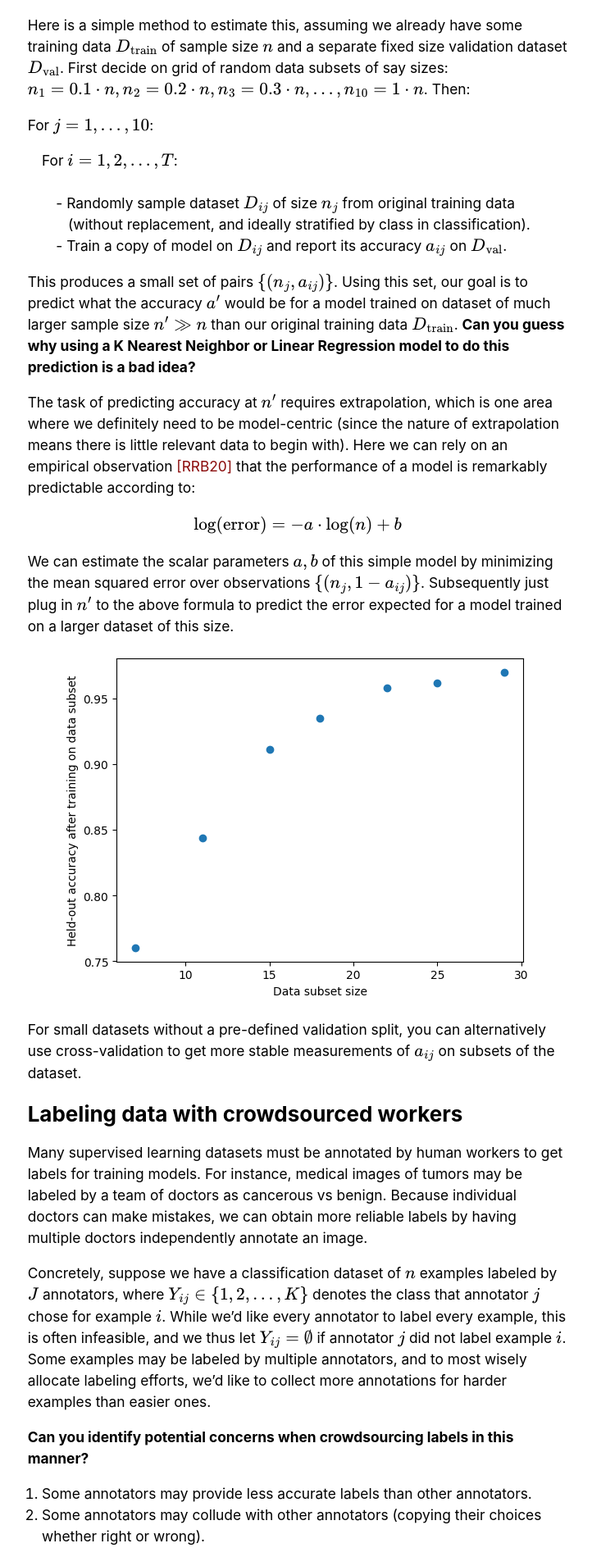
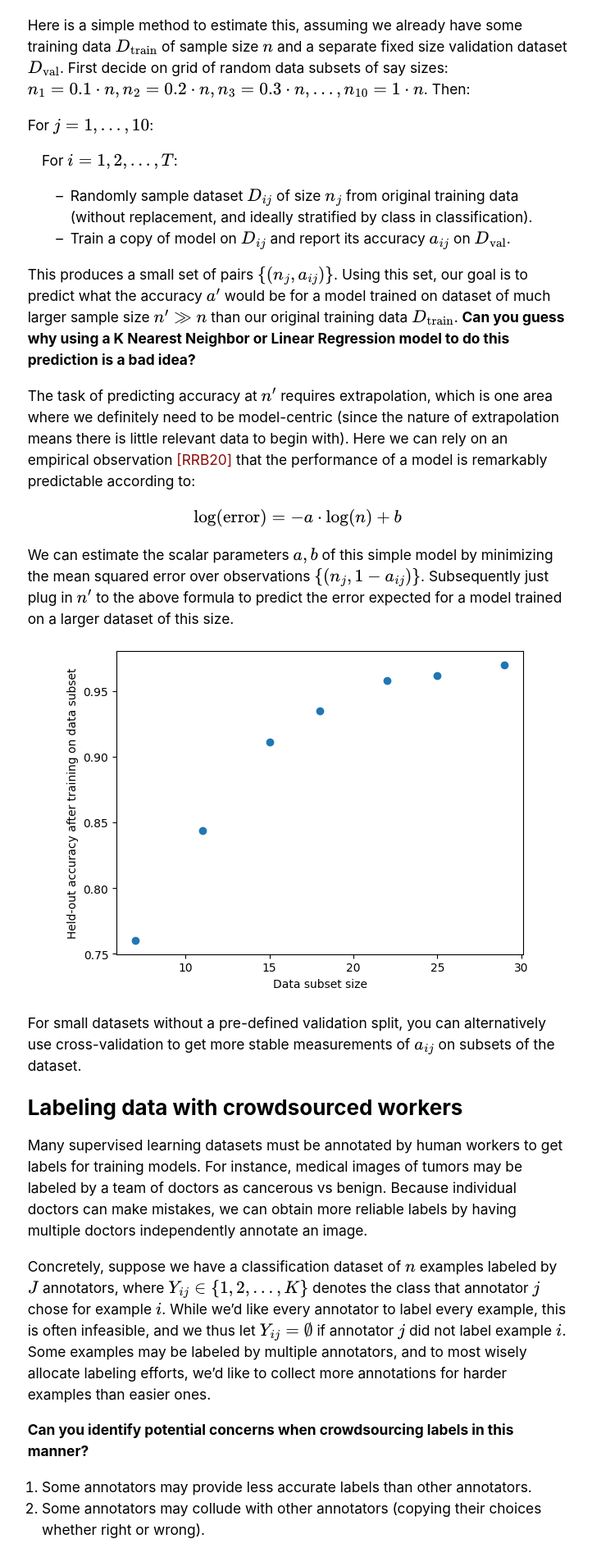
Before and after one commit to dcai-course/dcai-course, a Jekyll site: the page built from _lectures/dataset-creation-curation.md, in a window 1280 px wide. Shown: the part 2810-4709 px from the top of the page at 82% size, without its empty margins (277-999 px from the left). Built offline with Jekyll 4.4.1, drawn with Linux system fonts in a browser that asks for light colours.

```diff
--- a/_lectures/dataset-creation-curation.md
+++ b/_lectures/dataset-creation-curation.md
@@ -89,21 +89,16 @@ Consider an application where you want to train a classifier to achieve at least
 Here is a simple method to estimate this, assuming we already have some training data $D_\text{train}$ of sample size $n$ and a separate fixed size validation dataset $D_\text{val}$.
 First decide on grid of random data subsets of say sizes: $n_1 = 0.1 \cdot n, n_2 = 0.2 \cdot n, n_3 = 0.3 \cdot n, ..., n_{10} = 1 \cdot n$. Then:
 
-For $j = 1,\dots, 10$:
-<ul>
-For $i = 1, 2, ..., T$:
-
-  <ul>
-    <br>
-    - Randomly sample dataset $D_{ij}$ of size $n_j$ from original training data
-    <br>
-    &nbsp;&nbsp; (without replacement, and ideally stratified by class in classification).
-    <br>
-    - Train a copy of model on $D_{ij}$ and report its accuracy $a_{ij}$ on $D_\text{val}$.
-  </ul>
-
-</ul>
-
+<p>For $j = 1,\dots, 10$:</p>
+<div class="indent">
+  <p>For $i = 1, 2, ..., T$:</p>
+  <div class="indent">
+    <ul>
+      <li>Randomly sample dataset $D_{ij}$ of size $n_j$ from original training data (without replacement, and ideally stratified by class in classification).</li>
+      <li>Train a copy of model on $D_{ij}$ and report its accuracy $a_{ij}$ on $D_\text{val}$.</li>
+    </ul>
+  </div>
+</div>
 
 This produces a small set of pairs $ \\{ (n_j, a_{ij}) \\}$. Using this set, our goal is to predict what the accuracy $a’$ would be for a model trained on dataset of much larger sample size $n’ \gg n$ than our original training data $D_\text{train}$.
 **Can you guess why using a K Nearest Neighbor or Linear Regression model to do this prediction is a bad idea?**
--- a/static/css/main.css
+++ b/static/css/main.css
@@ -198,6 +198,10 @@ hr {
   border: 0;
 }
 
+.indent {
+  padding-left: 1rem;
+}
+
 /* Elements */
 
 #content {
```
